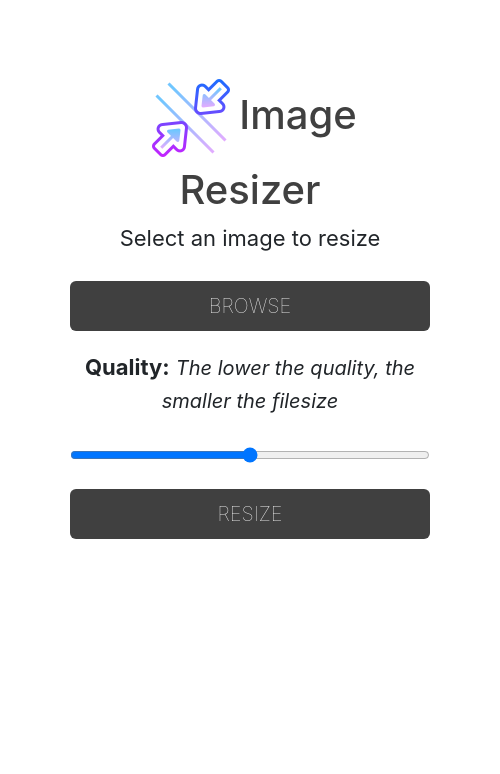
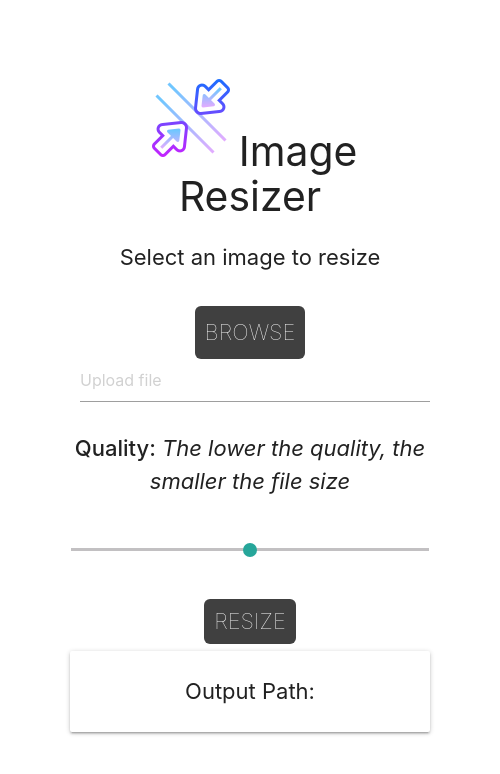
Before and after one commit to Harshsngh07/Image-Resizer, an Electron app: page app/index.html in a window 500 px wide. Drawn offline with nearby package versions, Linux system fonts and the light colour scheme; no server answers.

Commit message:
finishing up

```diff
--- a/app/index.html
+++ b/app/index.html
@@ -10,40 +10,87 @@
     <title>Image Resizer</title>
     <!-- fontawesome -->
     <link rel="stylesheet" href="css/all.min.css" />
-    <!-- bootstrap -->
-    <link rel="stylesheet" href="css/bootstrap.min.css" />
+
+    <!-- materialise css -->
+    <link rel="stylesheet" href="css/materialize.min.css" />
+
     <!-- stylesheet -->
     <link rel="stylesheet" href="css/style.css" />
   </head>
   <body>
     <div class="container">
-      <h1><img src="../assets/icons/compress-96.png" />Image Resizer</h1>
+      <h3><img src="../assets/icons/compress-96.png" />Image Resizer</h3>
       <span><p>Select an image to resize</p></span>
-      <form action="">
-        <button type="button" class="btn btn-1 btn-lg btn-block">
-          Browse
-        </button>
+      <form id="image-form">
+        <div class="file-field input-field">
+          <div class="btn-1">
+            <span>Browse</span>
+            <input type="file" id="img" />
+          </div>
+          <div class="file-path-wrapper">
+            <input
+              type="text"
+              class="file-path validate"
+              placeholder="Upload file"
+            />
+          </div>
+        </div>
 
-        <p style="padding-top: 20px;">
+        <!-- <p style="padding-top: 20px;">
           <strong>Quality:</strong>
           <em style="font-size: 20px;"
             >The lower the quality, the smaller the filesize</em
           >
+        </p> -->
+
+        <p>
+          <strong>Quality:</strong>
+          <em>The lower the quality, the smaller the file size</em>
+        </p>
+        <p class="range-field">
+          <input type="range" min="0" max="100" id="slider" />
         </p>
 
-        <p class="range-field">
-          <input
-            type="range"
-            min="0"
-            max="100"
-            class="form-control-range"
-            id="formControlRange"
-          />
-        </p>
-        <button type="submit" class="btn btn-1 btn-lg btn-block">
-          Resize
-        </button>
+        <input type="submit" value="Resize" class="btn-1" />
       </form>
+
+      <div class="card output">
+        <div class="card-content">
+          Output Path: <span id="output-path"></span>
+        </div>
+      </div>
     </div>
+
+    <script src="js/materialize.min.js"></script>
+    <script>
+      const os = require("os");
+      const path = require("path");
+      const { ipcRenderer } = require("electron");
+
+      const form = document.getElementById("image-form");
+      const slider = document.getElementById("slider");
+      const img = document.getElementById("img");
+
+      document.getElementById("output-path").innerText = path.join(
+        os.homedir(),
+        "imageshrink"
+      );
+
+      //onsubmit
+      form.addEventListener("submit", (e) => {
+        e.preventDefault();
+        const imgPath = img.files[0].path;
+        const quality = slider.value;
+
+        ipcRenderer.send("image:minimize", { imgPath, quality });
+
+        //on done
+        ipcRenderer.on("image:done", () => {
+          M.toast({
+            html: `Image Resized to ${slider.value}% quality.`,
+          });
+        });
+      });
+    </script>
   </body>
 </html>
```
